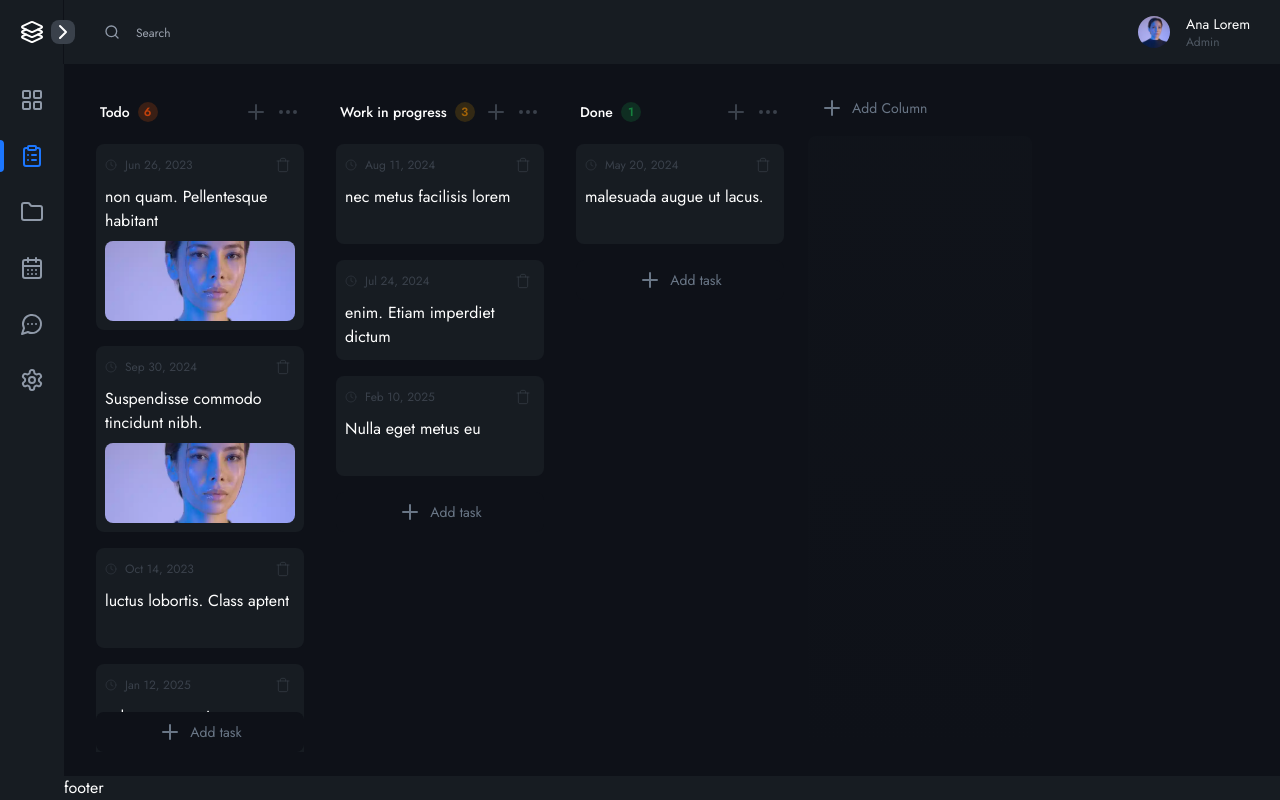
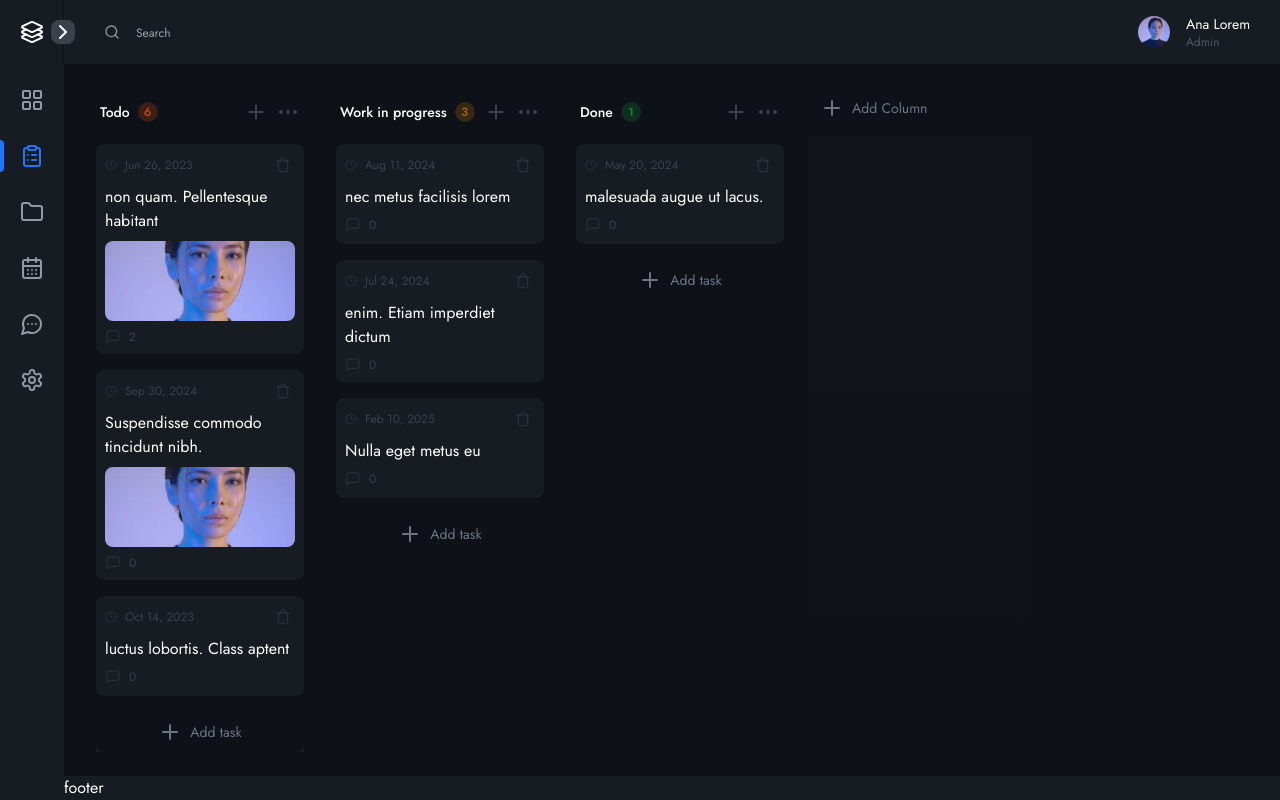
Before and after one commit to EleoRomario/hivemind, a Next.js app: page /tasks in a window 1280 px wide. Built offline with nearby package versions, Linux system fonts and the light colour scheme.

Commit message:
Agregado soporte para comentarios en las tarjetas de tareas

```diff
--- a/src/components/modules/tasks/TaskCard.tsx
+++ b/src/components/modules/tasks/TaskCard.tsx
@@ -4,7 +4,7 @@ import { Id, Task } from '@/types/types';
 import { useSortable } from '@dnd-kit/sortable';
 import { CSS } from '@dnd-kit/utilities';
 import clsx from 'clsx';
-import { Clock, Trash } from 'lucide-react';
+import { Clock, MessageSquareMore, Trash } from 'lucide-react';
 import Image from 'next/image';
 
 type Props = {
@@ -91,6 +91,12 @@ const CardContent = ({ task, className, deleteTask }: Card) => {
           className="h-20 w-full rounded-lg object-cover"
         />
       )}
+      <div className="flex w-full justify-between">
+        <div className="flex items-center gap-2 text-xs text-bunker-600">
+          <MessageSquareMore className="size-4 stroke-1" />
+          {task.comments?.length || 0}
+        </div>
+      </div>
     </div>
   );
 };
--- a/src/constants/tasks.ts
+++ b/src/constants/tasks.ts
@@ -8,6 +8,18 @@ export const TASKS: Task[] = [
     title: 'non quam. Pellentesque habitant',
     image: '/images/avatar.webp',
     description: 'convallis erat, eget tincidunt dui',
+    comments: [
+      {
+        id: 1,
+        taskId: 1,
+        text: 'Lorem ipsum dolor sit amet, consectetur adipiscing elit.',
+      },
+      {
+        id: 2,
+        taskId: 1,
+        text: 'Pellentesque habitant morbi tristique sen ectus et netus et malesuada fames ac turpis egestas.',
+      },
+    ],
   },
   {
     id: 2,
--- a/src/types/types.ts
+++ b/src/types/types.ts
@@ -3,6 +3,11 @@ export type ActiveCard = Task & { columnId: Id };
 export type Column = {
   id: Id;
   title: string;
+};
+export type Comment = {
+  id: number;
+  taskId: Id;
+  text: string;
 };
 
 export type Task = {
@@ -12,4 +17,5 @@ export type Task = {
   date?: string;
   image?: string;
   description?: string;
+  comments?: Comment[];
 };
```
